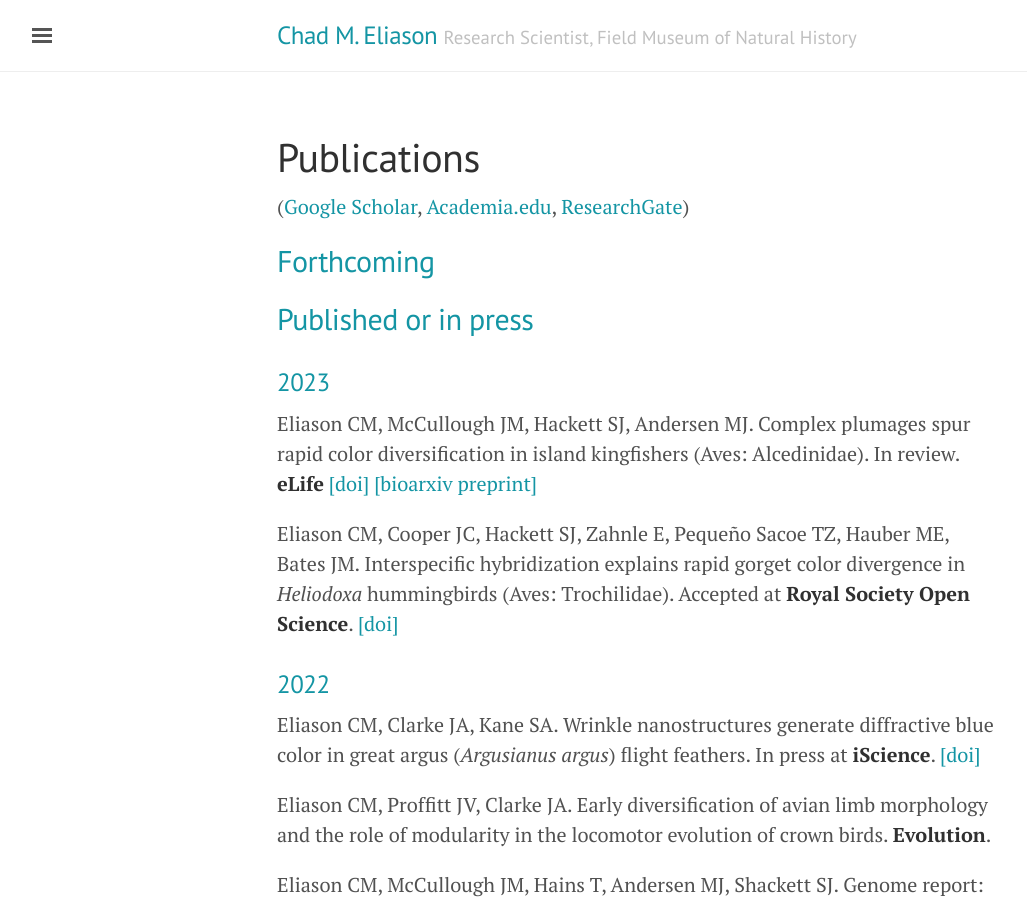
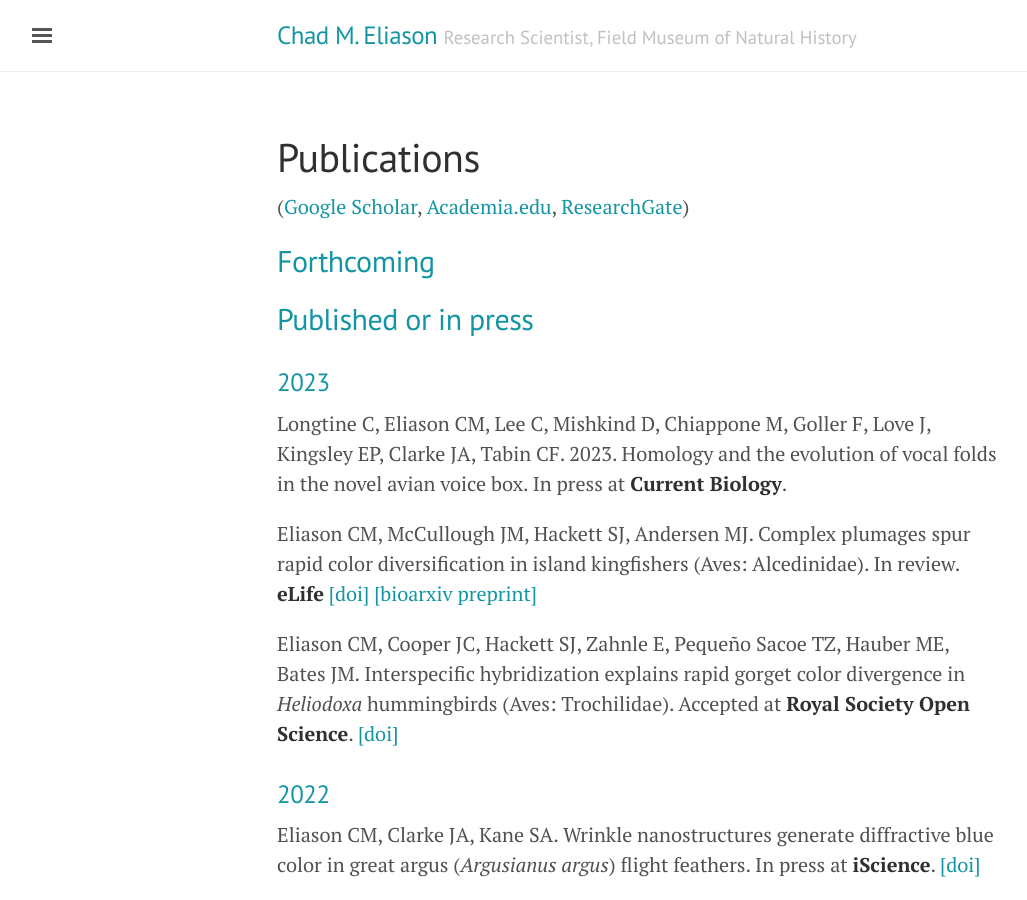
Before and after one commit to celiason/celiason.github.io, a Jekyll site: the page built from 2-publications.md, in a window 1280 px wide and 900 px high. Shown: the whole window, without its empty margins (3-1030 px from the left). Built offline with Jekyll 4.4.1, drawn with Linux system fonts in a browser that asks for light colours.

Commit message:
Update 2-publications.md

```diff
--- a/2-publications.md
+++ b/2-publications.md
@@ -11,6 +11,8 @@
 ## Published or in press
 
 ### 2023
+
+Longtine C, Eliason CM, Lee C, Mishkind D, Chiappone M, Goller F, Love J, Kingsley EP, Clarke JA, Tabin CF. 2023. Homology and the evolution of vocal folds in the novel avian voice box. In press at __Current Biology__.
 
 Eliason CM, McCullough JM, Hackett SJ, Andersen MJ. Complex plumages spur rapid color diversification in island kingfishers (Aves: Alcedinidae). In review. __eLife__ [[doi]](https://doi.org/10.7554/eLife.83426) [[bioarxiv preprint]](https://doi.org/10.1101/2022.09.26.509475)
 
```
